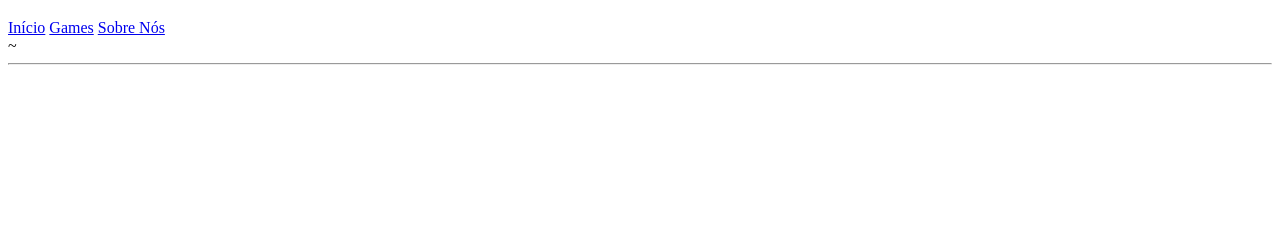
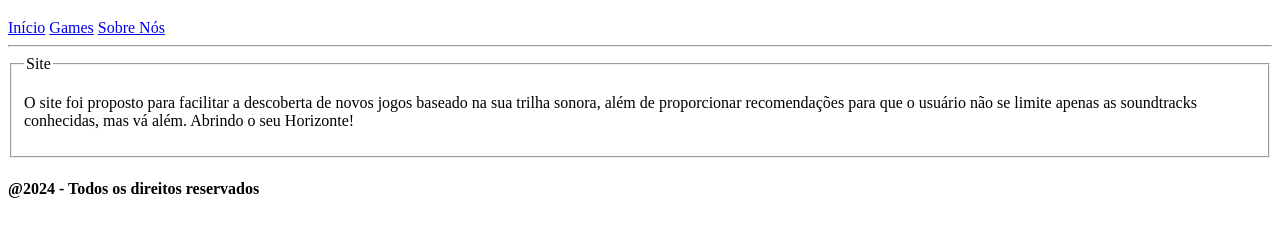
Before and after one commit to AliceSBulhoes/MusicalGame, a plain HTML site: page sobre.html in a window 1280 px wide. Shown: the part 61-298 px from the top of the page. Drawn offline with Linux system fonts and the light colour scheme.

Commit message:
Adicionando o Sobre Nós-Site no sobre.html, assim, finalizando o html do site (Algumas alterações futuras serão necessárias ao adicionar o CSS)

```diff
--- a/sobre.html
+++ b/sobre.html
@@ -12,7 +12,17 @@
         <a href="index.html">Início</a>
         <a href="games.html">Games</a>
         <a href="sobre.html">Sobre Nós</a>
-    </div>~
+    </div>
     <hr>
+    <fieldset>
+        <legend>Site</legend>
+        <p>
+            O site foi proposto para facilitar a descoberta de novos jogos baseado na sua trilha sonora, além de proporcionar
+            recomendações para que o usuário não se limite apenas as soundtracks conhecidas, mas vá além. Abrindo o seu Horizonte!
+        </p>
+    </fieldset>
+    <footer>
+        <h4>@2024 - Todos os direitos reservados</h4>
+    </footer>
 </body>
 </html>
```
